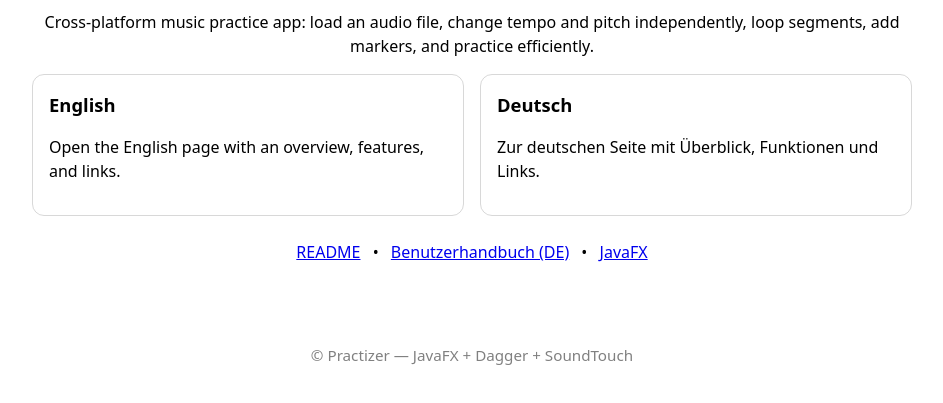
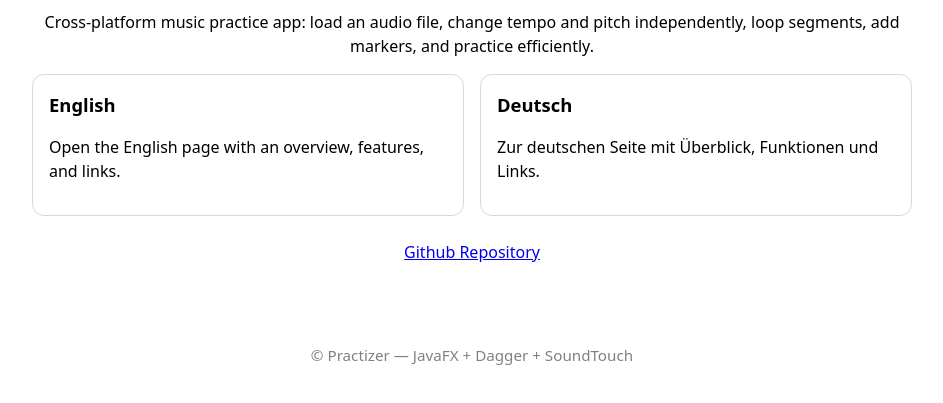
Before and after one commit to egdels/practizer, a plain HTML site: page docs/index.html in a window 1280 px wide. Shown: the part 269-672 px from the top of the page, without its empty margins (168-1111 px from the left). Drawn offline with Linux system fonts and the light colour scheme.

Commit message:
Update index.html

```diff
--- a/docs/index.html
+++ b/docs/index.html
@@ -21,7 +21,7 @@
 </head>
 <body>
   <header>
-    <img class="logo" src="../packaging/practizer_256x256.png" alt="Practizer Logo">
+    <img class="logo" src="./practizer_256x256.png" alt="Practizer Logo">
     <h1>Practizer</h1>
   </header>
   <div class="container">
@@ -39,9 +39,7 @@
       </a>
     </div>
     <p class="links" style="text-align:center; margin-top:24px;">
-      <a href="../README.md">README</a>
-      • <a href="../docs/Benutzerhandbuch_DE.md">Benutzerhandbuch (DE)</a>
-      • <a href="https://openjfx.io" target="_blank" rel="noopener">JavaFX</a>
+      <a href="https://github.com/egdels/practizer">Github Repository</a>
     </p>
   </div>
   <footer>
```
